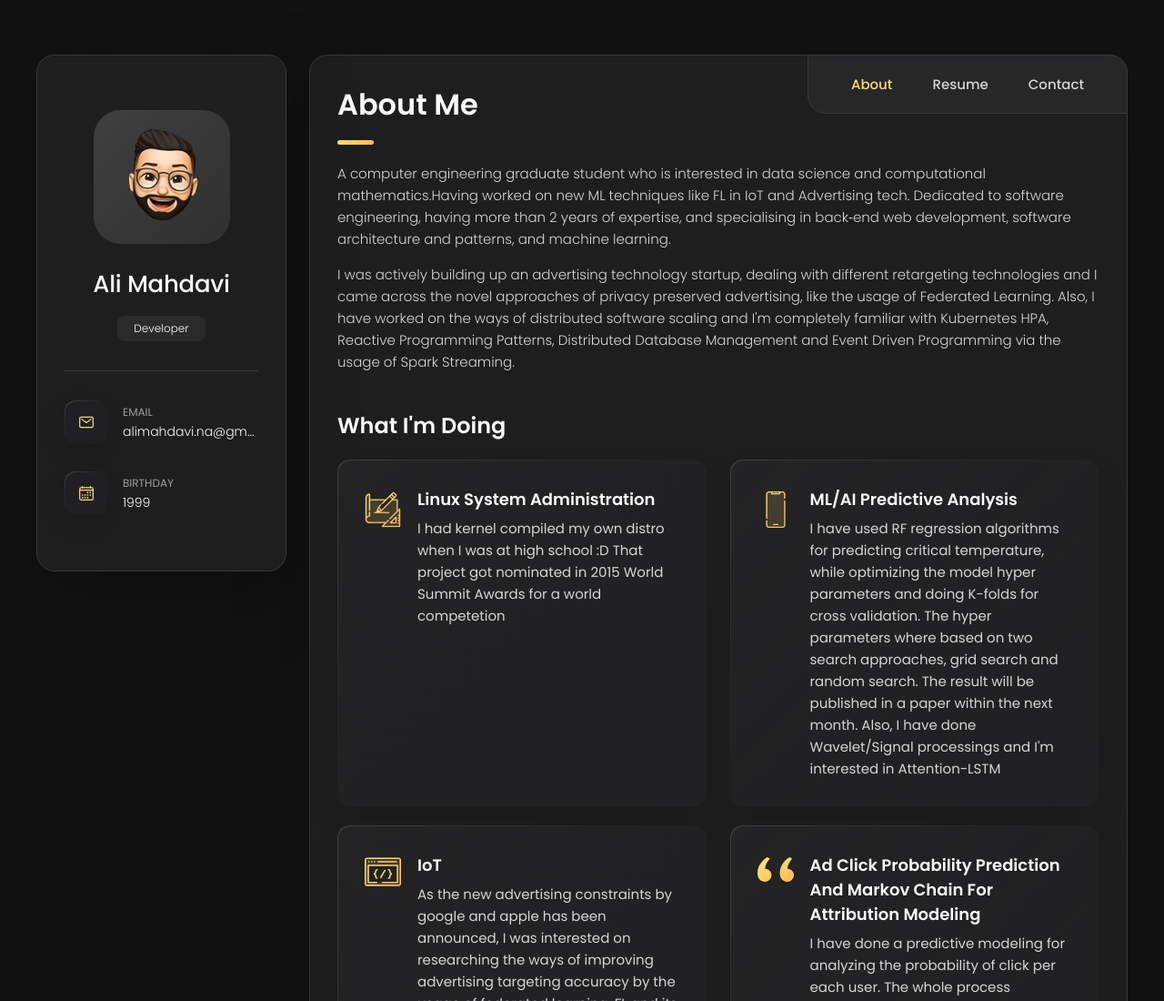
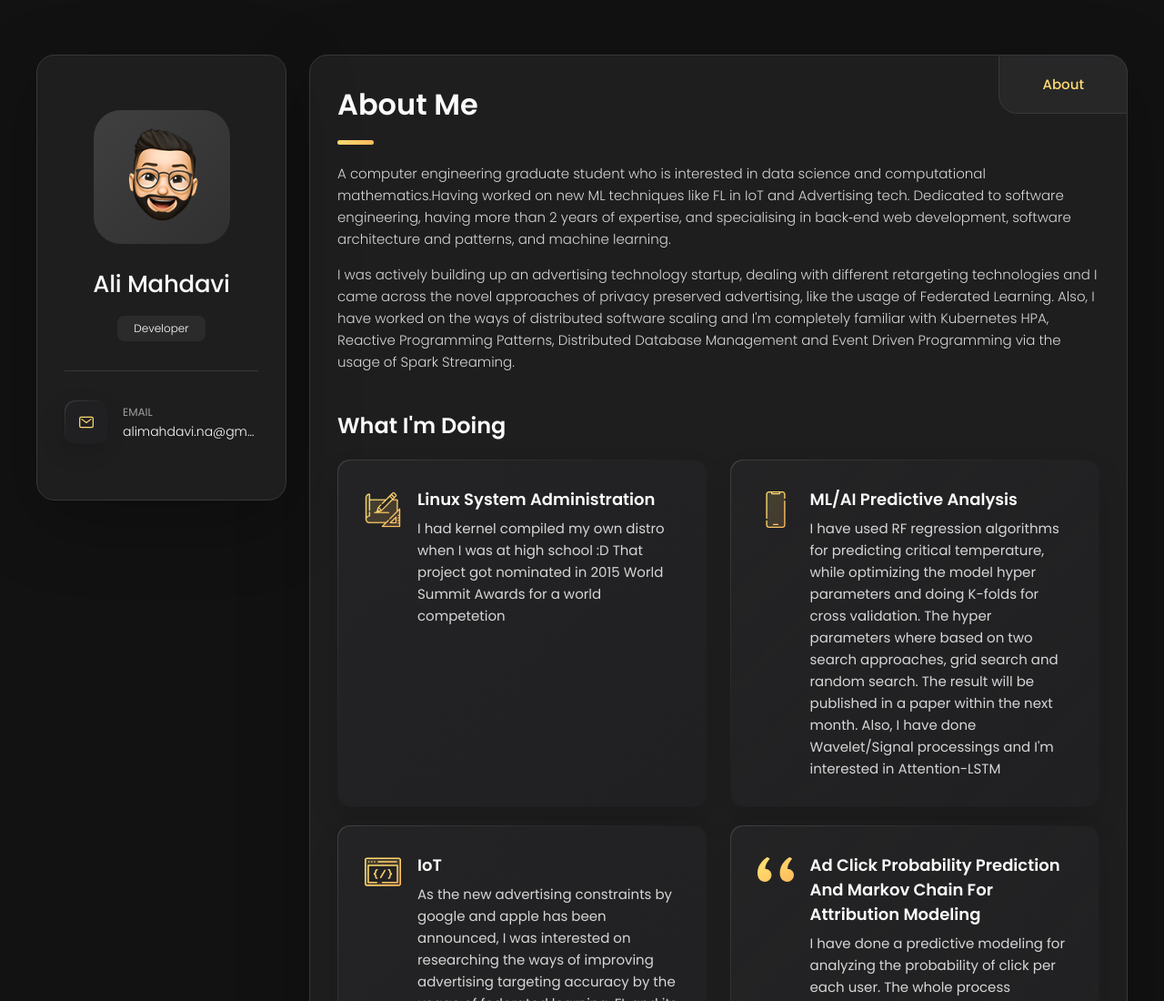
Before and after one commit to alima13/alima13.github.io, a plain HTML site: page index.html in a window 1280 px wide. Shown: the top 1100 px of the page at 91% size. Drawn offline with nearby package versions, Linux system fonts and the light colour scheme.

Commit message:
Update index.html

```diff
--- a/index.html
+++ b/index.html
@@ -78,19 +78,7 @@
             </div>
 
           </li>
-          <li class="contact-item">
 
-            <div class="icon-box">
-              <ion-icon name="calendar-outline"></ion-icon>
-            </div>
-
-            <div class="contact-info">
-              <p class="contact-title">Birthday</p>
-
-              <time datetime="1982-06-23">1999</time>
-            </div>
-
-          </li>
 
         </ul>
 
@@ -121,13 +109,14 @@
             <button class="navbar-link  active" data-nav-link>About</button>
           </li>
 
-          <li class="navbar-item">
+     <!--    <li class="navbar-item">
             <button class="navbar-link" data-nav-link>Resume</button>
           </li>
 
           <li class="navbar-item">
             <button class="navbar-link" data-nav-link>Contact</button>
           </li>
+      -->
 
         </ul>
 
```
